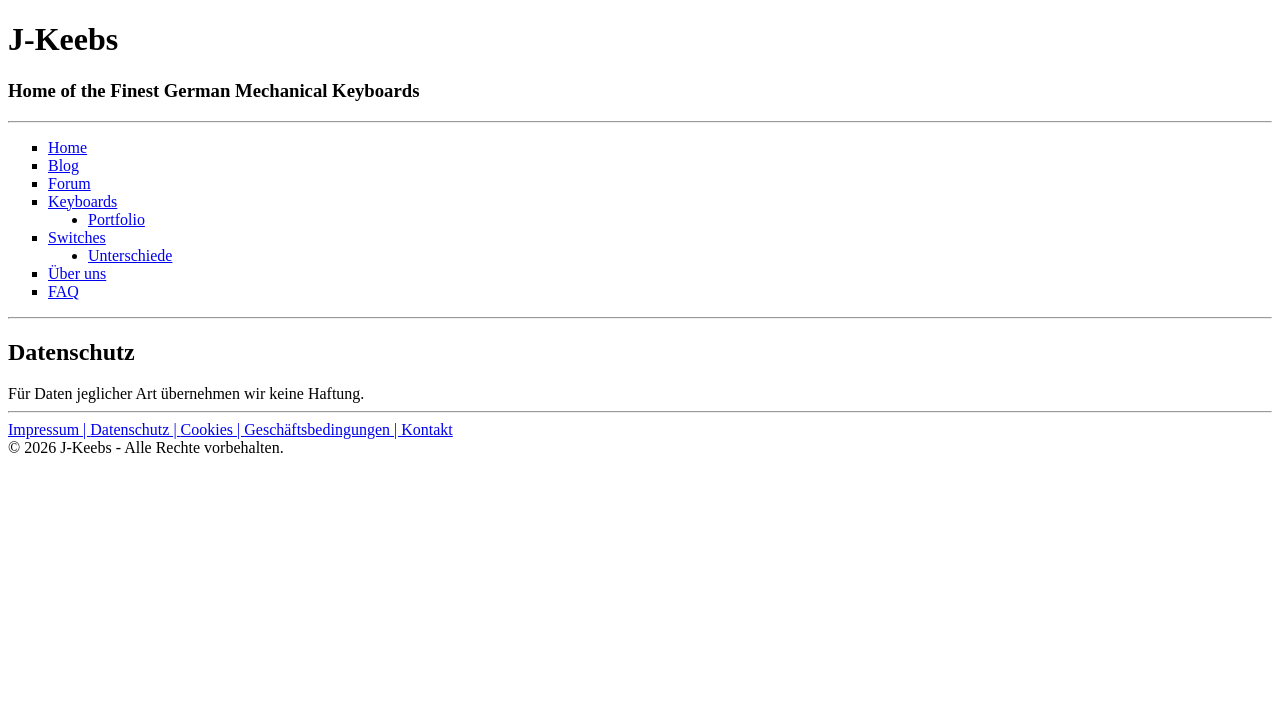
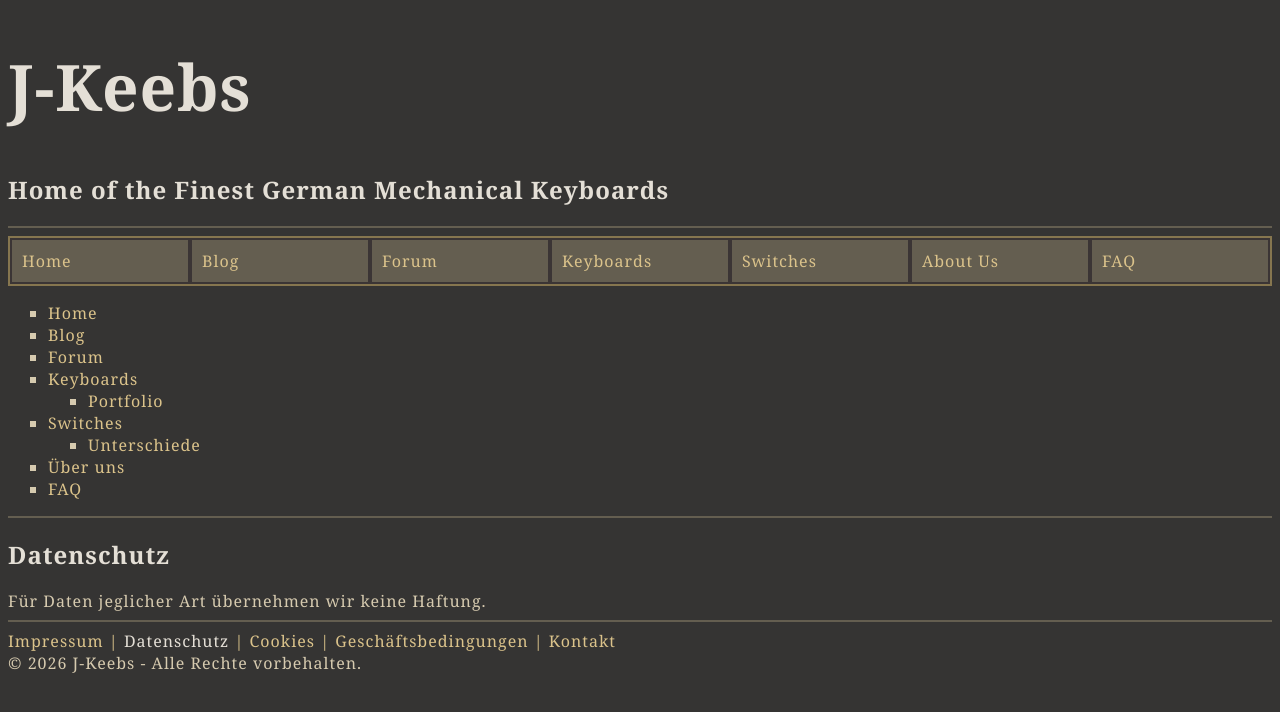
Before and after one commit to Brotbeutel/Brotbeutel.github.io, a plain HTML site: page 91_datenschutz.html in a window 1280 px wide. Drawn offline with Linux system fonts and the light colour scheme.

Commit message:
Added updated files

```diff
--- a/91_datenschutz.html
+++ b/91_datenschutz.html
@@ -3,6 +3,8 @@
     <head>
         <meta charset="UTF-8">
         <meta name="viewport" content="width=device-width, initial-scale=1.0">
+
+        <link rel="stylesheet" href="./style.css">
 
         <title>
             J-Keebs | Datenschutz
@@ -16,16 +18,33 @@
             <h1>
                 J-Keebs
             </h1>
-            <h3>
+            <h2>
                 Home of the Finest German Mechanical Keyboards
-            </h3>
+            </h2>
             <hr>
         </header>
 
         <nav>
+            <section class="flex-row">
+                <a href="01_index.html" class="item">Home</a>
+
+                <a href="02_blog.html" class="item">Blog</a>
+
+                <a href="03_forum.html" class="item">Forum</a>
+
+                <a href="04_keyboards.html" class="item">Keyboards</a>
+
+                <a href="05_switches.html" class="item">Switches</a>
+
+                <a href="06_about_us.html" class="item">About Us</a>
+
+                <a href="07_faq.html" class="item">FAQ</a>
+            </section>
+
+
             <ul type="square">
                 <li>
-                    <a href="01_home.html">
+                    <a href="01_index.html">
                         Home
                     </a>
                 </li>
@@ -47,7 +66,7 @@
                         Keyboards
                     </a>
 
-                    <ul type="disc">
+                    <ul type="square">
                         <li>
                             <a href="04_keyboards.html">
                                 Portfolio
@@ -60,7 +79,7 @@
                     <a href="05_switches.html">
                         Switches
                     </a>
-                    <ul type="disc">
+                    <ul type="square">
                     <li>
                         <a href="05_switches.html">
                             Unterschiede
@@ -98,9 +117,9 @@
                     Impressum |
                 </a>
 
-                <a href="91_datenschutz.html">
-                    Datenschutz |
-                </a>
+                <a href="91_datenschutz.html" style = "color: #e4dfd6;">
+                    Datenschutz
+                </a></a><a href="91_datenschutz.html">|</a>
 
                 <a href="92_cookies.html">
                     Cookies |
--- a/style.css
+++ b/style.css
@@ -56,7 +56,7 @@ dt{
 }
 
 .item{
-    border: 2px solid #ccc;
+    border: 2px solid #3b3535;
     padding: 10px;
     background: #645e50;
     flex: 11;
@@ -65,7 +65,6 @@ dt{
 .flex-row{
     display: flex;
     flex-direction: row;
-    border: 2px solid black;
-
+    border: 2px solid #86764f;
     justify-content: space-between;
 }
```
Also changed, not shown: 02_blog.html (+4 -4 lines), 03_forum.html (+4 -4 lines), 04_keyboards.html (+4 -4 lines), 05_switches.html (+4 -4 lines), 06_about_us.html (+4 -4 lines), 07_faq.html (+21 -4 lines), 90_impressum.html (+27 -8 lines), 92_cookies.html (+27 -8 lines), 93_geschaeftsbedingungen.html (+7 -5 lines), 94_kontakt.html (+6 -4 lines), 1 other file.
